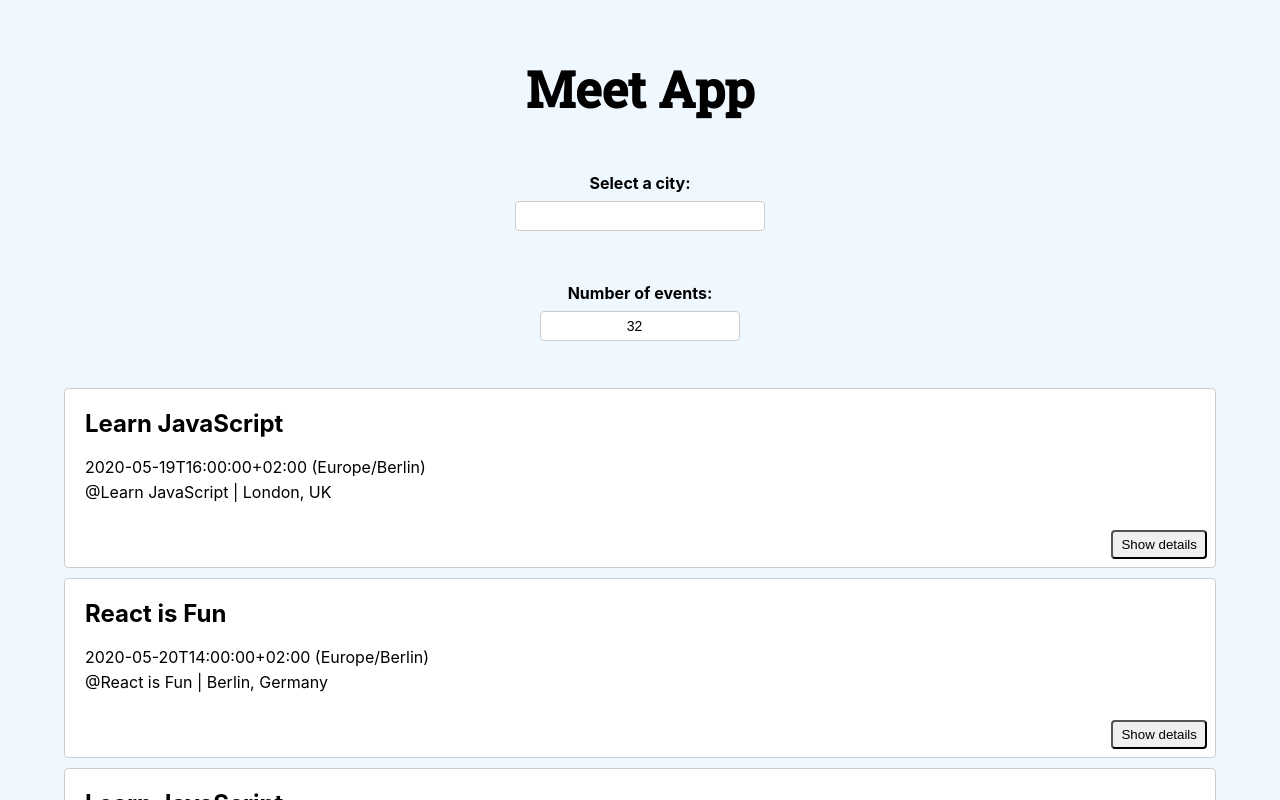
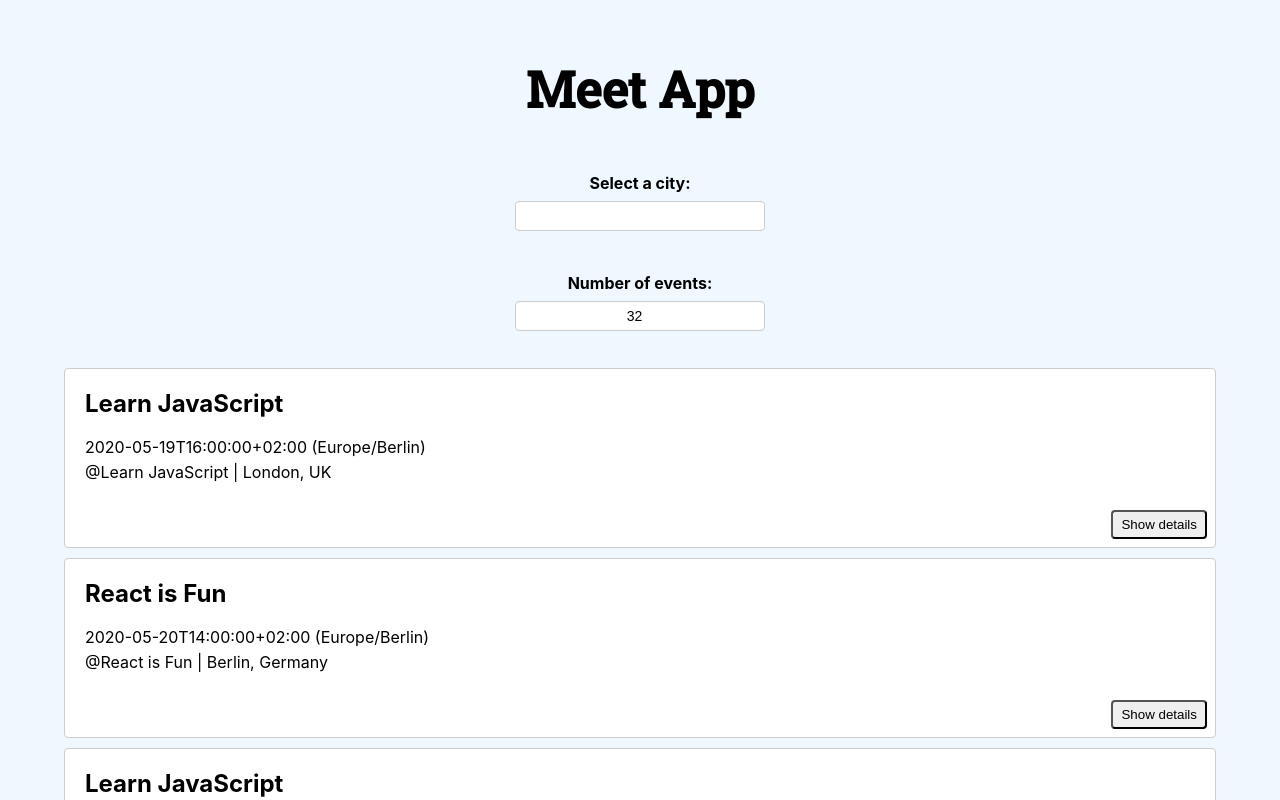
Before and after one commit to NeleSchallenberg/meet-app, a React (Create React App) app: page / in a window 1280 px wide. Shown: the top 800 px of the page. Built offline with nearby package versions, Linux system fonts and the light colour scheme; the HTML template or start-up script is replaced by a standard one; what atatus-spa would draw is missing.

Commit message:
Update styling

```diff
--- a/src/App.css
+++ b/src/App.css
@@ -52,7 +52,7 @@ input[type='number'] {
 }
 
 .city-search {
-	height: 110px;
+	height: 100px;
 	display: flex;
 	flex-direction: column;
 	flex-basis: 250px;
@@ -67,18 +67,17 @@ input[type='number'] {
 }
 
 .number-element {
-	height: 110px;
+	height: 100px;
 	display: flex;
 	flex-direction: column;
-	flex-basis: 200px;
-	max-width: 200px;
+	flex-basis: 250px;
+	max-width: 250px;
 	margin: auto;
 	position: relative;
-	z-index: 1;
 }
 
 .numberOfEvents {
-	width: 200px;
+	width: 250px;
 	text-align: center;
 }
 
@@ -86,13 +85,12 @@ input[type='number'] {
 	position: absolute;
 	top: 75px;
 	font-size: 12px;
-	z-index: 2;
 	align-self: center;
 }
 
 .suggestions {
 	width: 250px;
-	z-index: 3;
+	z-index: 2;
 	margin: 0;
 	font-size: 14px;
 	box-shadow: 10px 10px 16px -12px rgba(0, 0, 0, 0.75);
```
